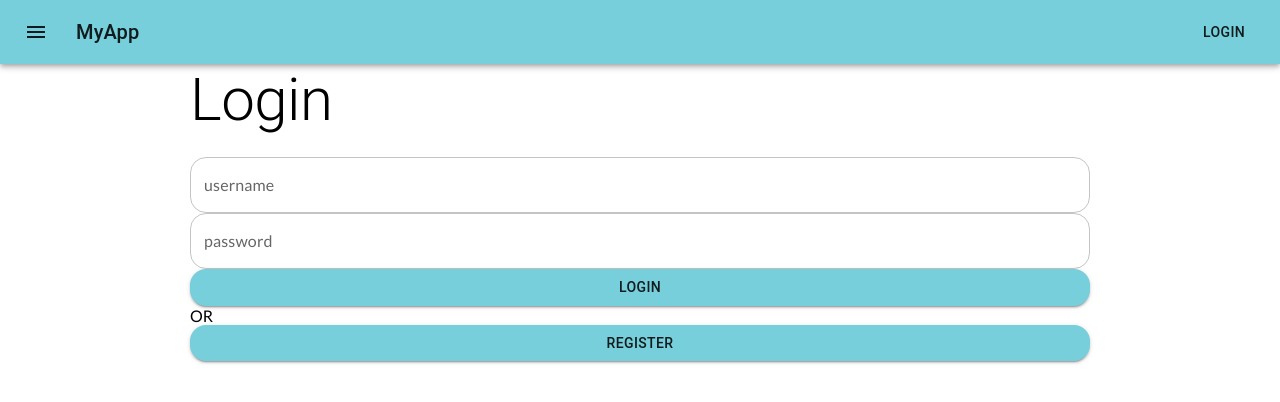
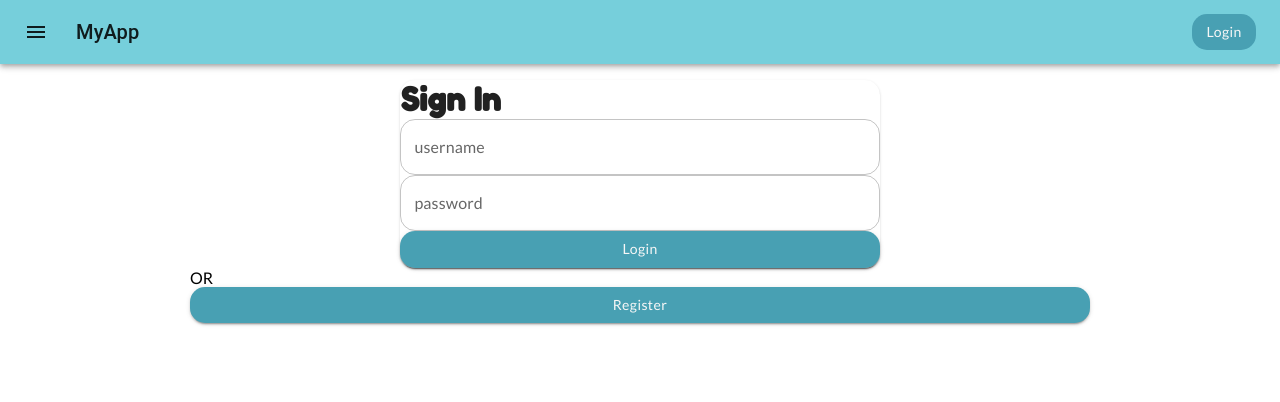
Before and after one commit to jennahakulinen/VinkIt, a React (Create React App) app: page / in a window 1280 px wide. Shown: the top 402 px of the page. Built offline with nearby package versions, Linux system fonts and the light colour scheme; no server answers.

Commit message:
defaultnappiteema, kirjautumissivun aloitus

```diff
--- a/src/components/LoginForm.js
+++ b/src/components/LoginForm.js
@@ -1,5 +1,5 @@
 import React from 'react';
-import {Button, Grid, TextField, Typography} from '@mui/material';
+import {Button, Grid, Paper, TextField, Typography} from '@mui/material';
 import {useContext} from 'react';
 import {useNavigate} from 'react-router-dom';
 import {MediaContext} from '../contexts/MediaContext';
@@ -32,14 +32,19 @@ const LoginForm = () => {
   const {inputs, handleInputChange, handleSubmit} = useForm(doLogin, alkuarvot);
   console.log(inputs);
   return (
-    <Grid container>
-      <Grid item xs={12}>
-        <Typography component="h1" variant="h2" gutterBottom>
-          Login
-        </Typography>
-      </Grid>
-
-      <Grid item xs={12}>
+    <Grid
+      container
+      direction="column"
+      justifyContent="center"
+      alignItems="center"
+      marginTop={2}
+    >
+      <Paper>
+        <Grid>
+          <Typography component="h2" variant="fontH2">
+            Sign In
+          </Typography>
+        </Grid>
         <form onSubmit={handleSubmit}>
           <TextField
             fullWidth
@@ -62,8 +67,47 @@ const LoginForm = () => {
             Login
           </Button>
         </form>
-      </Grid>
+      </Paper>
     </Grid>
+    //   <Card>
+    //     <Grid
+    //       container
+    //       justifyContent="center"
+    //       alignItems="center"
+    //       rowSpacing={1}
+    //     >
+    //       <Grid item>
+    //         <Typography component="h1" variant="h2" gutterBottom>
+    //           Login
+    //         </Typography>
+    //       </Grid>
+
+    //       <Grid item>
+    //         <form onSubmit={handleSubmit}>
+    //           <TextField
+    //             fullWidth
+    //             label="username"
+    //             placeholder="username"
+    //             name="username"
+    //             onChange={handleInputChange}
+    //             value={inputs.username}
+    //           />
+    //           <TextField
+    //             fullWidth
+    //             label="password"
+    //             placeholder="password"
+    //             name="password"
+    //             type="password"
+    //             onChange={handleInputChange}
+    //             value={inputs.password}
+    //           />
+    //           <Button fullWidth color="primary" type="submit" variant="contained">
+    //             Login
+    //           </Button>
+    //         </form>
+    //       </Grid>
+    //     </Grid>
+    //   </Card>
   );
 };
 
--- a/src/components/MediaRow.js
+++ b/src/components/MediaRow.js
@@ -1,5 +1,10 @@
 import React from 'react';
-import {Button, ImageListItem, ImageListItemBar} from '@mui/material';
+import {
+  Button,
+  IconButton,
+  ImageListItem,
+  ImageListItemBar,
+} from '@mui/material';
 import PropTypes from 'prop-types';
 import {useContext} from 'react';
 import {MediaContext} from '../contexts/MediaContext';
@@ -8,12 +13,14 @@ import {mediaUrl} from '../utils/variables';
 import {safeParseJson} from '../utils/functions';
 import HeartButton from './HeartButton';
 import {useFavourite} from '../hooks/ApiHooks';
+import {Visibility} from '@mui/icons-material';
+// import {DeleteOutline} from '@mui/icons-material';
 
 const MediaRow = ({file, userId, deleteMedia}) => {
   const {update, setUpdate} = useContext(MediaContext);
   const {addFavorite} = useFavourite();
   const doDelete = async () => {
-    const ok = confirm('Do juu delte?');
+    const ok = confirm('Are you sure?');
     if (ok) {
       try {
         const deleteInfo = await deleteMedia(
@@ -41,6 +48,22 @@ const MediaRow = ({file, userId, deleteMedia}) => {
       //  console.log(err);
     }
   };
+  // const doDeletefavourite = async () => {
+  //   const ok = confirm('Do you want to delete favorite?');
+  //   if (ok) {
+  //     try {
+  //       const deleteFav = await deleteFavourite(
+  //         file.file_id,
+  //         localStorage.getItem('token')
+  //       );
+  //       if (deleteFav) {
+  //         console.log(deleteFav);
+  //       }
+  //     } catch (err) {
+  //       // console.log(err);
+  //     }
+  //   }
+  // };
 
   const {description, filters} = safeParseJson(file.description) || {
     description: file.description,
@@ -73,33 +96,29 @@ const MediaRow = ({file, userId, deleteMedia}) => {
         sx={{borderBottomLeftRadius: 15, borderBottomRightRadius: 15}}
         actionIcon={
           <>
-            <Button
-              color="primaryVariant"
+            <IconButton
               variant="contained"
               component={Link}
               to={'/single'}
               state={{file}}
             >
-              View
-            </Button>
+              <Visibility View />
+            </IconButton>
             <HeartButton variant="contained" onClick={doFavorite}></HeartButton>
+            {/* <DeleteOutline variant="contained" onClick={doDeletefavourite} /> */}
 
             {userId === file.user_id && (
               <>
                 <Button
-                  color="primaryVariant"
                   variant="contained"
+                  color="secondary"
                   component={Link}
                   to={'/modify'}
                   state={{file}}
                 >
                   Edit
                 </Button>
-                <Button
-                  variant="contained"
-                  color="primaryVariant"
-                  onClick={doDelete}
-                >
+                <Button variant="contained" onClick={doDelete}>
                   Delete
                 </Button>
               </>
--- a/src/theme/themeOptions.js
+++ b/src/theme/themeOptions.js
@@ -80,7 +80,19 @@ const themeOptions = {
     },
   },
   shape: {
-    borderRadius: 16,
+    borderRadius: 15,
+  },
+  components: {
+    MuiButton: {
+      styleOverrides: {
+        root: {
+          color: '#F7F7F7',
+          backgroundColor: '#48A0B3',
+          textTransform: 'none',
+          fontFamily: ['Lato', 'sans-serif'].join(','),
+        },
+      },
+    },
   },
 };
 
```
